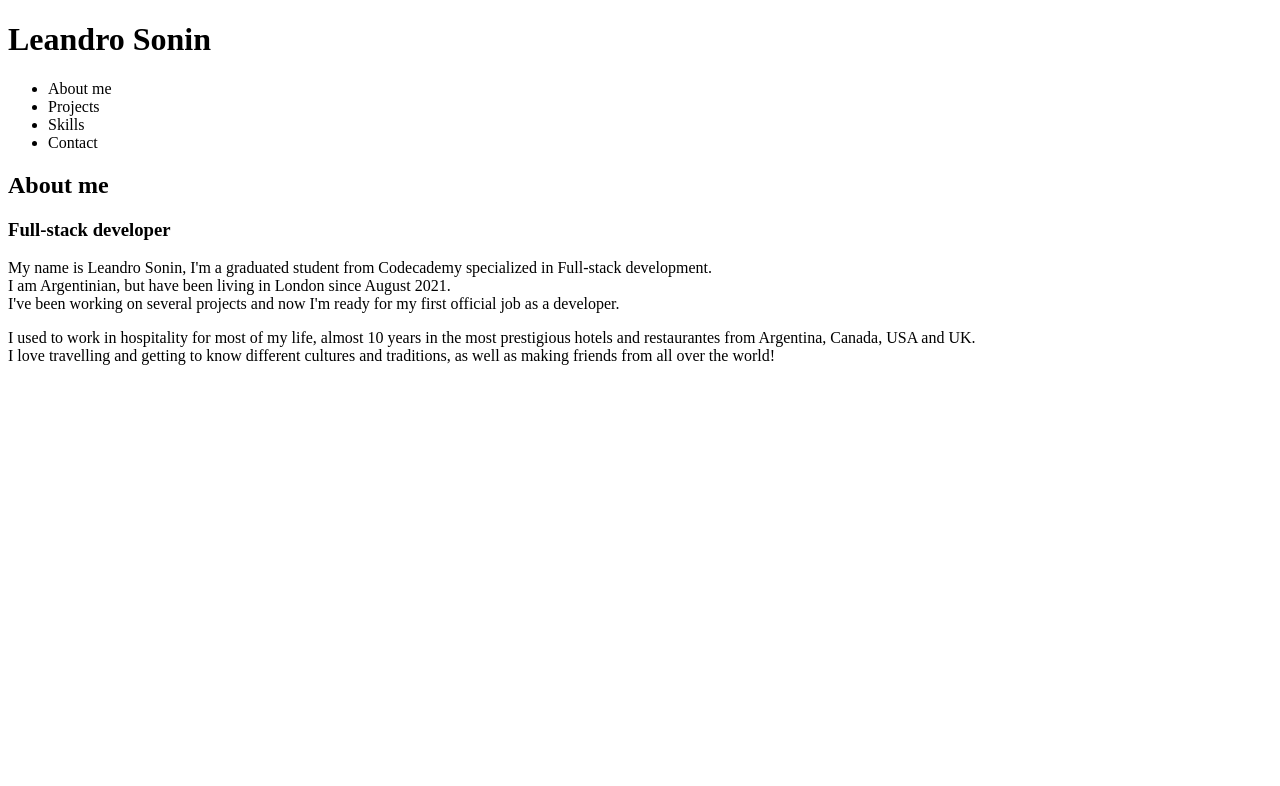
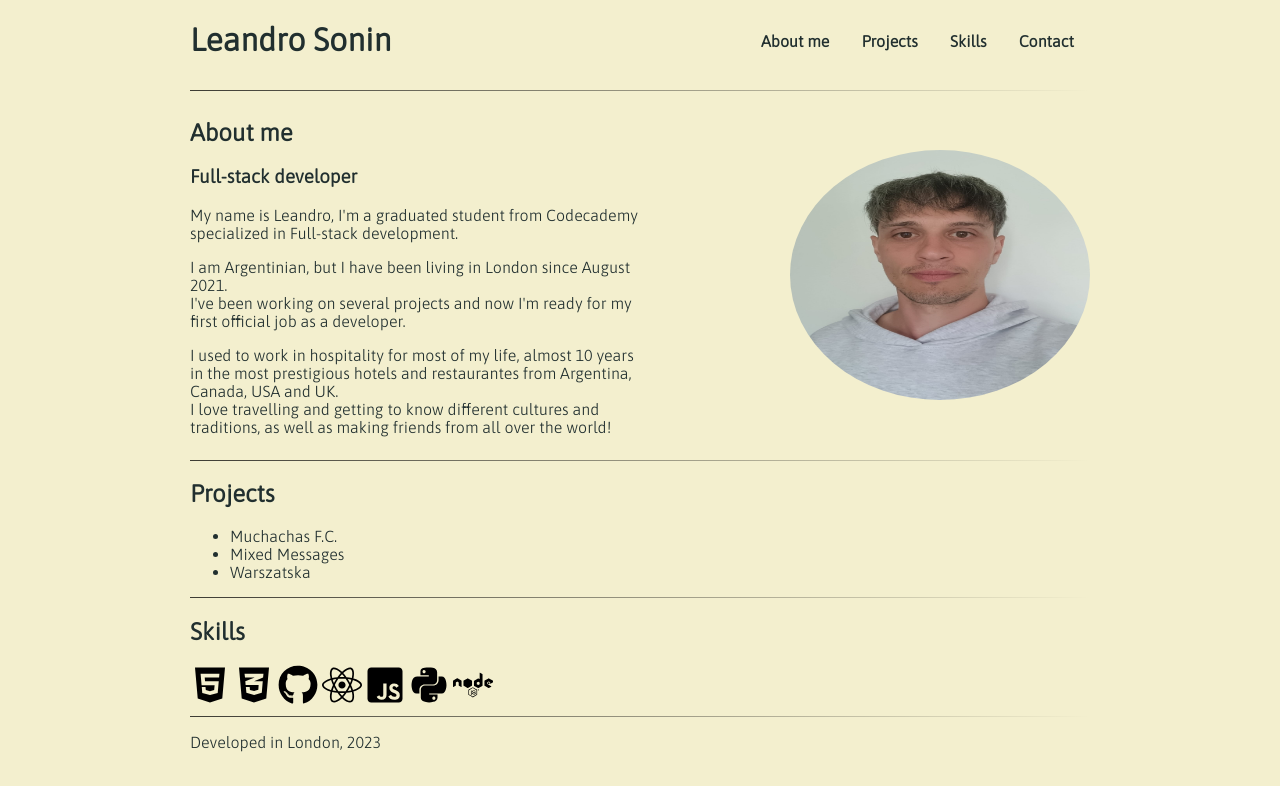
Before and after one commit to SoninLeandro/Portfolio-website, a plain HTML site: page index.html in a window 1280 px wide. Drawn offline with Linux system fonts and the light colour scheme.

Commit message:
First commit

```diff
--- a/CSS/style.css
+++ b/CSS/style.css
@@ -0,0 +1,62 @@
+body {
+    font-family: Asap, sans-serif;
+    font-size: 16px;
+    color: rgb(33, 47, 47);
+    background-color:rgb(243, 239, 206);
+    max-width: 900px;
+    margin: 0 auto;
+}
+
+/*Header Section*/
+
+header {
+    display: flex;
+    justify-content: space-between ;
+}
+
+header ul {
+    display: inline-flex;
+}
+
+header li {
+    list-style: none;
+    padding: 1rem;
+    font-weight: 600;
+}
+
+a {
+    text-decoration: none;
+    color: rgb(33, 47, 47);
+}
+
+h1 {
+    font-weight: 800;
+}
+
+/*About-Me Section*/
+
+.about-me {
+    display: flex;
+    justify-content: space-between;
+}
+
+.about-me-container {
+
+    width: 50%;
+}
+
+.about-me img {
+    border-radius: 50%;
+    align-self: center;
+}
+
+
+
+
+
+
+hr {
+    border: 0;
+    height: 1px;
+    background-image: linear-gradient(to left, rgba(0, 0, 0, 0), rgba(0, 0, 0, 0.75));
+}
--- a/index.html
+++ b/index.html
@@ -3,6 +3,7 @@
     <head>
         <title>Portfolio Website</title>
 
+        <link href="https://fonts.googleapis.com/css2?family=Asap:ital,wght@0,300;1,400&display=swap" rel="stylesheet">
         <link href="./CSS/style.css" type="text/css" rel="stylesheet">
         <meta charset="utf-8">
         <meta name="viewport" content="width=device-width, initial-scale=1">
@@ -14,29 +15,66 @@
             <h1>Leandro Sonin</h1>
             <nav>
                 <ul>
-                    <li>About me</li>
-                    <li>Projects</li>
-                    <li>Skills</li>
-                    <li>Contact</li>
+                    <li><a href="/#about-me">About me</a></li>
+                    <li><a href="/#projects">Projects</a></li>
+                    <li><a href="/#skills">Skills</a></li>
+                    <li><a href="./contact.html">Contact</a></li>
                 </ul>
             </nav>
         </header>
 
+        <hr>
+
         <main>
-            <section>
-                <h2>About me</h2>
-                <h3>Full-stack developer</h3>
-                <p>My name is Leandro Sonin, I'm a graduated student from Codecademy specialized in Full-stack development.<br>
-                    I am Argentinian, but have been living in London since August 2021.<br>
+            <section class="about-me">
+                <div class="about-me-container">
+                    <h2>About me</h2>
+                    <h3>Full-stack developer</h3>
+                    <p>My name is Leandro, I'm a graduated student from Codecademy specialized in Full-stack development.</p>
+                    <p>I am Argentinian, but I have been living in London since August 2021.<br>
                     I've been working on several projects and now I'm ready for my first official job as a developer.<br>
-                </p>
-                <p>I used to work in hospitality for most of my life, almost 10 years in the most prestigious hotels and restaurantes from Argentina, Canada, USA and UK.<br>
-                I love travelling and getting to know different cultures and traditions, as well as making friends from all over the world!</p>
+                    </p>
+                    <p>I used to work in hospitality for most of my life, almost 10 years in the most prestigious hotels and restaurantes from Argentina, Canada, USA and UK.<br>
+                    I love travelling and getting to know different cultures and traditions, as well as making friends from all over the world!</p>
+                </div>
+                <img src="./Media/WhatsApp Image 2023-06-06 at 15.20.32.jpeg" height="250px" width="300px" alt="Picture of Leandro">
+            </section>
+
+            <hr>
+
+            <section class="projects">
+                <h2>Projects</h2>
+                <div  class="project-container">
+                    <ul>
+                        <li class="muchachas"><a href="https://github.com/SoninLeandro/Muchachas-FC--Grid-flexbox-responsive-.git" target="_blank">Muchachas F.C.</a></li>
+                        <li class="mixed-messages"><a href="https://github.com/SoninLeandro/Mixed-Messages.git" target="_blank">Mixed Messages</a></li>
+                        <li class="warszatska"><a href="https://github.com/SoninLeandro/Warszatska.git" target="_blank">Warszatska</a></li>
+                    </ul>
+                </div>
+            </section>
+
+            <hr>
+
+            <section class="skills">
+                <h2>Skills</h2>
+                <div class="logos">
+                    <img src="./Media/html5.svg" height="40px" width="40px" alt="HTML5 logo">
+                    <img src="./Media/css3-alt.svg" height="40px" width="40px" alt="CSS3 logo">
+                    <img src="./Media/github.svg" height="40px" width="40px" alt="github logo">
+                    <img src="./Media/react.svg" height="40px" width="40px" alt="ReactJS logo">
+                    <img src="./Media/square-js.svg" height="40px" width="40px" alt="JavaScript logo">
+                    <img src="./Media/python.svg" height="40px" width="40px" alt="Python logo">
+                    <img src="./Media/node.svg" height="40px" width="40px" alt="Node logo">
+                </div>
             </section>
 
         </main>
 
-        <footer></footer>
+        <hr>
+
+        <footer>
+            <p>Developed in London, 2023</p>
+        </footer>
 
     </body>
 </html>
```
Also changed, not shown: contact.html (added, +36 -0 lines), Media/WhatsApp Image 2023-06-06 at 15.20.32.jpeg (added), Media/css3-alt.svg (added), Media/github.svg (added), Media/html5.svg (added), Media/instagram.svg (added), Media/linkedin.svg (added), Media/node.svg (added), Media/python.svg (added), Media/react.svg (added), Media/square-js.svg (added), Media/whatsapp.svg (added).
